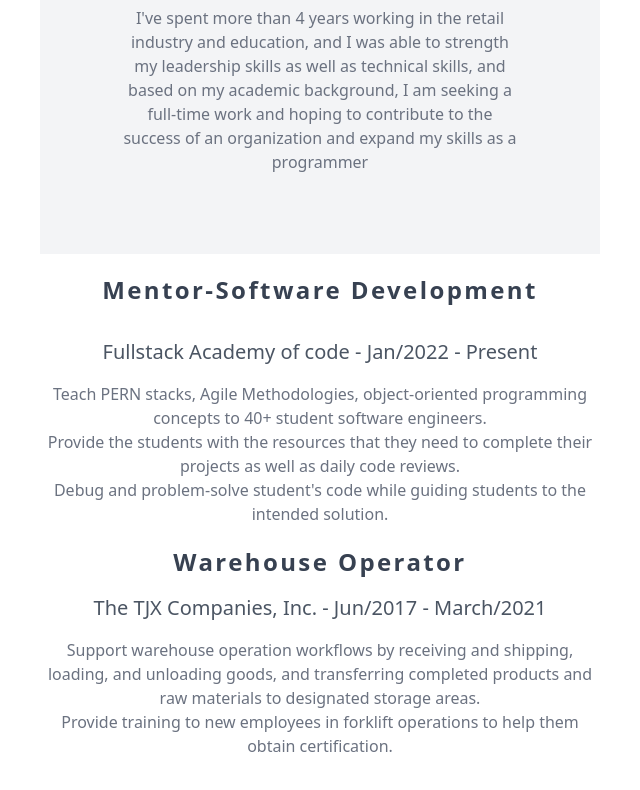
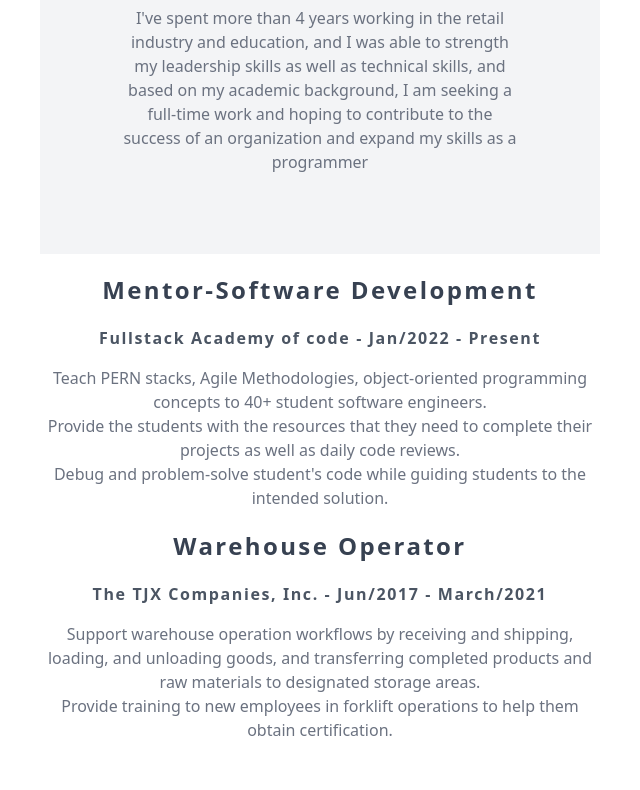
Before and after one commit to adam-marey/myPort, a React (Create React App) app: page /Experience in a window 1280 px wide. Shown: the part 478-1268 px from the top of the page, without its empty margins (320-960 px from the left). Built offline with nearby package versions, Linux system fonts and the light colour scheme.

Commit message:
fixed bug

```diff
--- a/src/components/Experience/Experience.js
+++ b/src/components/Experience/Experience.js
@@ -13,21 +13,21 @@ const Experience = () => {
           <h1 className="tracking-widest text-3xl text-gray-700 font-black pt-5">
             My Work Experience
           </h1>
-          <h4 className="text-1xll text-gray-500 pt-2">
+          <div className="text-1xl text-gray-500 pt-2">
+            <p>
               I've spent more than 4 years working in the retail industry and
               education, and I was able to strength my leadership skills as well
               as technical skills, and based on my academic background, I am
-            seeking a full-time work and hoping to contribute to the success of
-            an organization and expand my skills as a programmer
-          </h4>
+              seeking a full-time work and hoping to contribute to the success
+              of an organization and expand my skills as a programmer
+            </p>
+          </div>
         </div>
       </div>
       <h1 className="tracking-widest text-2xl text-gray-700 font-black pt-5">
         Mentor-Software Development
       </h1>
-
-      <p className="text-1xl text-gray-500 pt-4">
-        <p className="text-xl text-gray-600 pt-4">
+      <p className="tracking-widest text-0xl text-gray-600 font-black pt-5">
         Fullstack Academy of code - Jan/2022 - Present
       </p>
       <p className="text-1xl text-gray-500 pt-4">
@@ -44,11 +44,10 @@ const Experience = () => {
           intended solution.{' '}
         </p>
       </p>
-      </p>
       <h1 className="tracking-widest text-2xl text-gray-700 font-black pt-5">
         Warehouse Operator
       </h1>
-      <p className="text-xl text-gray-600 pt-4">
+      <p className="tracking-widest text-0xl text-gray-600 font-black pt-5">
         The TJX Companies, Inc. - Jun/2017 - March/2021
       </p>
       <p className="text-1xl text-gray-500 pt-4">
--- a/src/components/Skills/Skills.js
+++ b/src/components/Skills/Skills.js
@@ -28,7 +28,7 @@ function Skills() {
         </div>
       </div>
       <div class="row2-container">
-        <div class="box orange">
+        <div class="box orange ">
           <h1>Competitive Coder</h1>
           <p>a daily problem solver in HackerRank, LeetCode & codeWars</p>
         </div>
```
Lines whose indentation alone changed are shown as unchanged.
